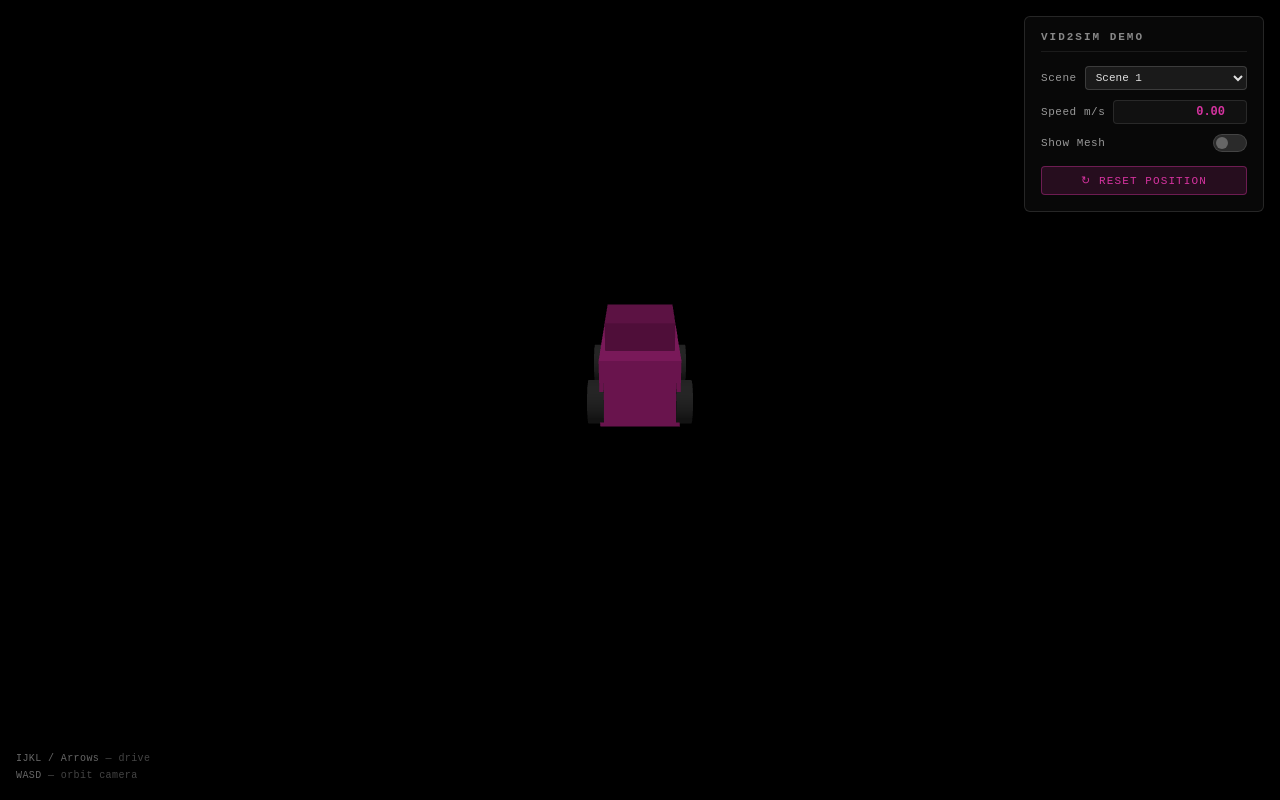
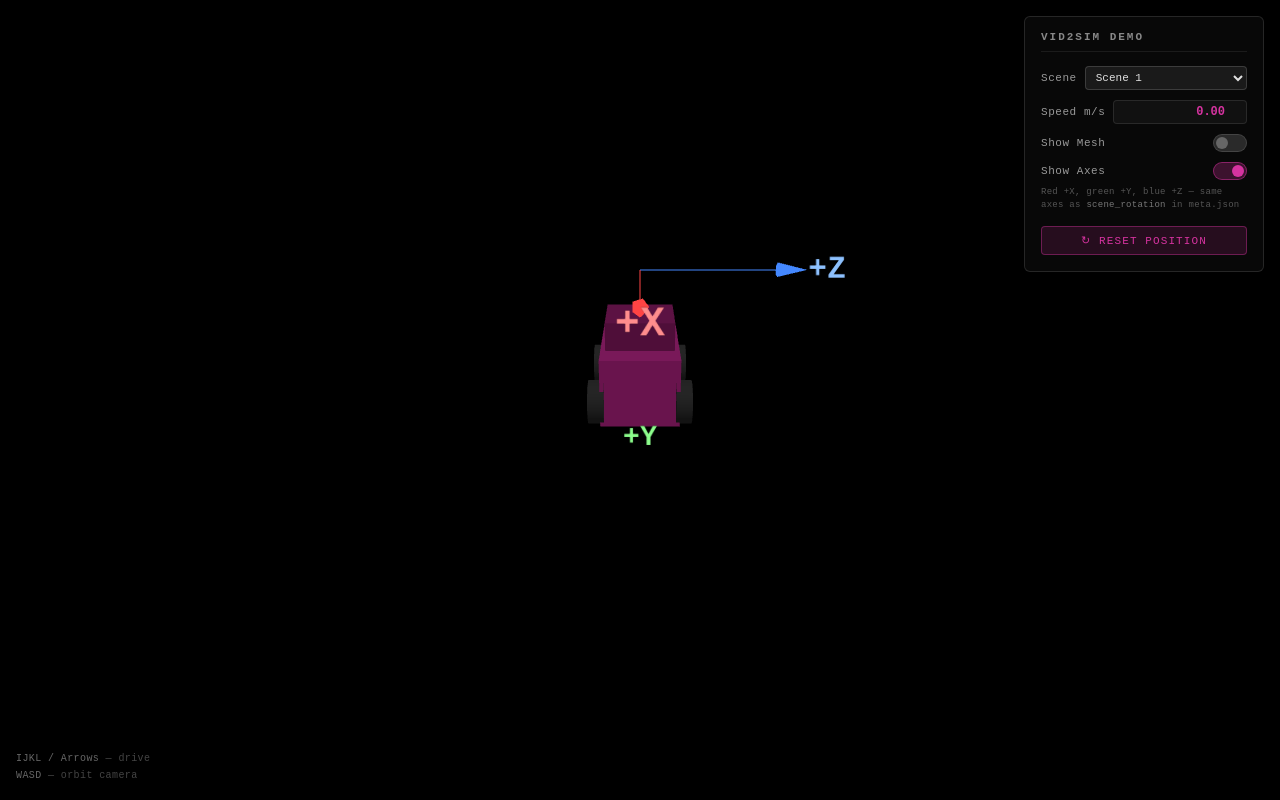
Before and after one commit to VAIL-UCLA/coco2play, a website built with Vite: page web/index.html in a window 1280 px wide. Built offline with nearby package versions, Linux system fonts and the light colour scheme; animation ran at ten frames a second; files whose address does not match are found by name; what @mkkellogg/gaussian-splats-3d would draw is missing.

```diff
--- a/data/meta.json
+++ b/data/meta.json
@@ -68,5 +68,70 @@
             "y": 0.0,
             "z": 0.0
         }
+    },
+    "scene6": {
+        "name": "Scene 6",
+        "spawn_point": {
+            "x": -8.0,
+            "y": 1.0,
+            "z": 0.0
+        },
+        "scene_rotation": {
+            "x": 90.0,
+            "y": 0.0,
+            "z": 180.0
+        }
+    },
+    "scene7": {
+        "name": "Scene 7",
+        "spawn_point": {
+            "x": -8.0,
+            "y": 0.8,
+            "z": 0.0
+        },
+        "scene_rotation": {
+            "x": 90.0,
+            "y": 0.0,
+            "z": 180.0
+        }
+    },
+    "scene8": {
+        "name": "Scene 8",
+        "spawn_point": {
+            "x": -8.0,
+            "y": 0.5,
+            "z": 0.0
+        },
+        "scene_rotation": {
+            "x": 90.0,
+            "y": 0.0,
+            "z": 180.0
+        }
+    },
+    "scene9": {
+        "name": "Scene 9",
+        "spawn_point": {
+            "x": 0.0,
+            "y": 0.8,
+            "z": 11.0
+        },
+        "scene_rotation": {
+            "x": 90.0,
+            "y": 0.0,
+            "z": 180.0
+        }
+    },
+    "scene10": {
+        "name": "Scene 10",
+        "spawn_point": {
+            "x": -7.0,
+            "y": 0.6,
+            "z": 10.0
+        },
+        "scene_rotation": {
+            "x": 90.0,
+            "y": 0.0,
+            "z": 180.0
+        }
     }
 }
--- a/web/index.html
+++ b/web/index.html
@@ -184,6 +184,19 @@
       background: #d633a0;
     }
 
+    .gui-hint {
+      font-size: 9px;
+      color: #555;
+      line-height: 1.45;
+      letter-spacing: 0.03em;
+      margin: -4px 0 10px;
+    }
+
+    .gui-hint code {
+      color: #777;
+      font-size: 9px;
+    }
+
     /* Key hints */
     #key-hints {
       position: fixed;
@@ -278,6 +291,16 @@
       </label>
     </div>
 
+    <div class="gui-toggle-row">
+      <span class="toggle-label">Show Axes</span>
+      <label class="toggle-wrap">
+        <input type="checkbox" id="show-axes-toggle" checked />
+        <span class="toggle-slider"></span>
+      </label>
+    </div>
+
+    <p class="gui-hint">Red +X, green +Y, blue +Z — same axes as <code>scene_rotation</code> in meta.json</p>
+
     <button id="reset-btn">&#8635; Reset Position</button>
   </div>
 
--- a/web/src/main.js
+++ b/web/src/main.js
@@ -335,6 +335,69 @@ wheelMeshes.forEach(w => {
   w.mesh.add(h2);
 });
 
+// ─────────────────────────────────────────────
+//  World axis gizmo (matches meta.json scene_rotation)
+// ─────────────────────────────────────────────
+
+function makeAxisLabel(text, hexColor, position) {
+  const size = 128;
+  const canvas = document.createElement('canvas');
+  canvas.width = size;
+  canvas.height = size;
+  const ctx = canvas.getContext('2d');
+  ctx.clearRect(0, 0, size, size);
+  ctx.font = 'bold 64px monospace';
+  ctx.textAlign = 'center';
+  ctx.textBaseline = 'middle';
+  ctx.fillStyle = `#${hexColor.toString(16).padStart(6, '0')}`;
+  ctx.fillText(text, size / 2, size / 2);
+  const tex = new THREE.CanvasTexture(canvas);
+  tex.needsUpdate = true;
+  const mat = new THREE.SpriteMaterial({
+    map: tex,
+    transparent: true,
+    depthTest: false,
+    depthWrite: false,
+  });
+  const sprite = new THREE.Sprite(mat);
+  sprite.position.copy(position);
+  sprite.renderOrder = 999;
+  const labelScale = 0.32;
+  sprite.scale.set(labelScale, labelScale, 1);
+  return sprite;
+}
+
+function createLabeledAxes(length) {
+  const group = new THREE.Group();
+  const tipOffset = 1.12;
+  const axes = [
+    { dir: [1, 0, 0], color: 0xff4444, label: '+X' },
+    { dir: [0, 1, 0], color: 0x44ff44, label: '+Y' },
+    { dir: [0, 0, 1], color: 0x4488ff, label: '+Z' },
+  ];
+  for (const { dir, color, label } of axes) {
+    const direction = new THREE.Vector3(...dir).normalize();
+    const arrow = new THREE.ArrowHelper(
+      direction,
+      new THREE.Vector3(0, 0, 0),
+      length,
+      color,
+      length * 0.18,
+      length * 0.09,
+    );
+    group.add(arrow);
+    const tip = direction.clone().multiplyScalar(length * tipOffset);
+    group.add(makeAxisLabel(label, color, tip));
+  }
+  return group;
+}
+
+// World-aligned axes that follow the robot (for scene_rotation in meta.json).
+const AXIS_GIZMO_OFFSET_Y = -0.72;
+const worldAxesGroup = createLabeledAxes(0.85);
+worldAxesGroup.visible = true;
+threeScene.add(worldAxesGroup);
+
 function updateRobotMesh() {
   // Position: scene is +Y down (like Python), so use state.y directly
   robotGroup.position.set(state.x, state.y, state.z);
@@ -352,6 +415,10 @@ function updateRobotMesh() {
     // Rolling rotation: wheels roll around their local X (after being rotated to Z-axle)
     w.mesh.rotation.y = state.wheelAngle;
   });
+
+  // Keep axis labels world-aligned (same frame as meta.json scene_rotation).
+  worldAxesGroup.position.set(state.x, state.y + AXIS_GIZMO_OFFSET_Y, state.z);
+  worldAxesGroup.rotation.set(0, 0, 0);
 }
 
 // ─────────────────────────────────────────────
@@ -489,13 +556,25 @@ function isSceneEntry(key) {
   return !key.startsWith('_');
 }
 
+function sceneRotationEuler(sceneId) {
+  const rot = meta[sceneId]?.scene_rotation || { x: 0, y: 0, z: 0 };
+  return new THREE.Euler(
+    THREE.MathUtils.degToRad(rot.x || 0),
+    THREE.MathUtils.degToRad(rot.y || 0),
+    THREE.MathUtils.degToRad(rot.z || 0),
+    'XYZ',
+  );
+}
+
+/** Quaternion [x, y, z, w] for GaussianSplats3D addSplatScene(). */
+function sceneRotationQuaternion(sceneId) {
+  const q = new THREE.Quaternion().setFromEuler(sceneRotationEuler(sceneId));
+  return [q.x, q.y, q.z, q.w];
+}
+
 function applySceneRotation(sceneId) {
-  const sceneMeta = meta[sceneId] || {};
-  const rot = sceneMeta.scene_rotation || { x: 0, y: 0, z: 0 };
-  const rx = THREE.MathUtils.degToRad(rot.x || 0);
-  const ry = THREE.MathUtils.degToRad(rot.y || 0);
-  const rz = THREE.MathUtils.degToRad(rot.z || 0);
-  sceneGroup.rotation.set(rx, ry, rz, 'XYZ');
+  const euler = sceneRotationEuler(sceneId);
+  sceneGroup.rotation.copy(euler);
 }
 
 function resetRobotToSpawn(sceneId) {
@@ -585,6 +664,7 @@ async function loadScene(sceneId) {
     await gsViewer.addSplatScene(splatUrl, {
       splatAlphaRemovalThreshold: 5,
       showLoadingUI: false,
+      rotation: sceneRotationQuaternion(sceneId),
     });
     splatSceneAdded = true;
   } catch (err) {
@@ -604,7 +684,8 @@ async function loadScene(sceneId) {
 const sceneSelect    = document.getElementById('scene-select');
 const speedDisplay   = document.getElementById('speed-display');
 const resetBtn       = document.getElementById('reset-btn');
-const showMeshToggle = document.getElementById('show-mesh-toggle');
+const showMeshToggle   = document.getElementById('show-mesh-toggle');
+const showAxesToggle   = document.getElementById('show-axes-toggle');
 
 function populateSceneDropdown() {
   sceneSelect.innerHTML = '';
@@ -628,6 +709,10 @@ resetBtn.addEventListener('click', () => {
 showMeshToggle.addEventListener('change', () => {
   collisionMeshVisible = showMeshToggle.checked;
   if (collisionMesh) collisionMesh.visible = collisionMeshVisible;
+});
+
+showAxesToggle.addEventListener('change', () => {
+  worldAxesGroup.visible = showAxesToggle.checked;
 });
 
 // ─────────────────────────────────────────────
```
Also changed, not shown: 6 other files.
